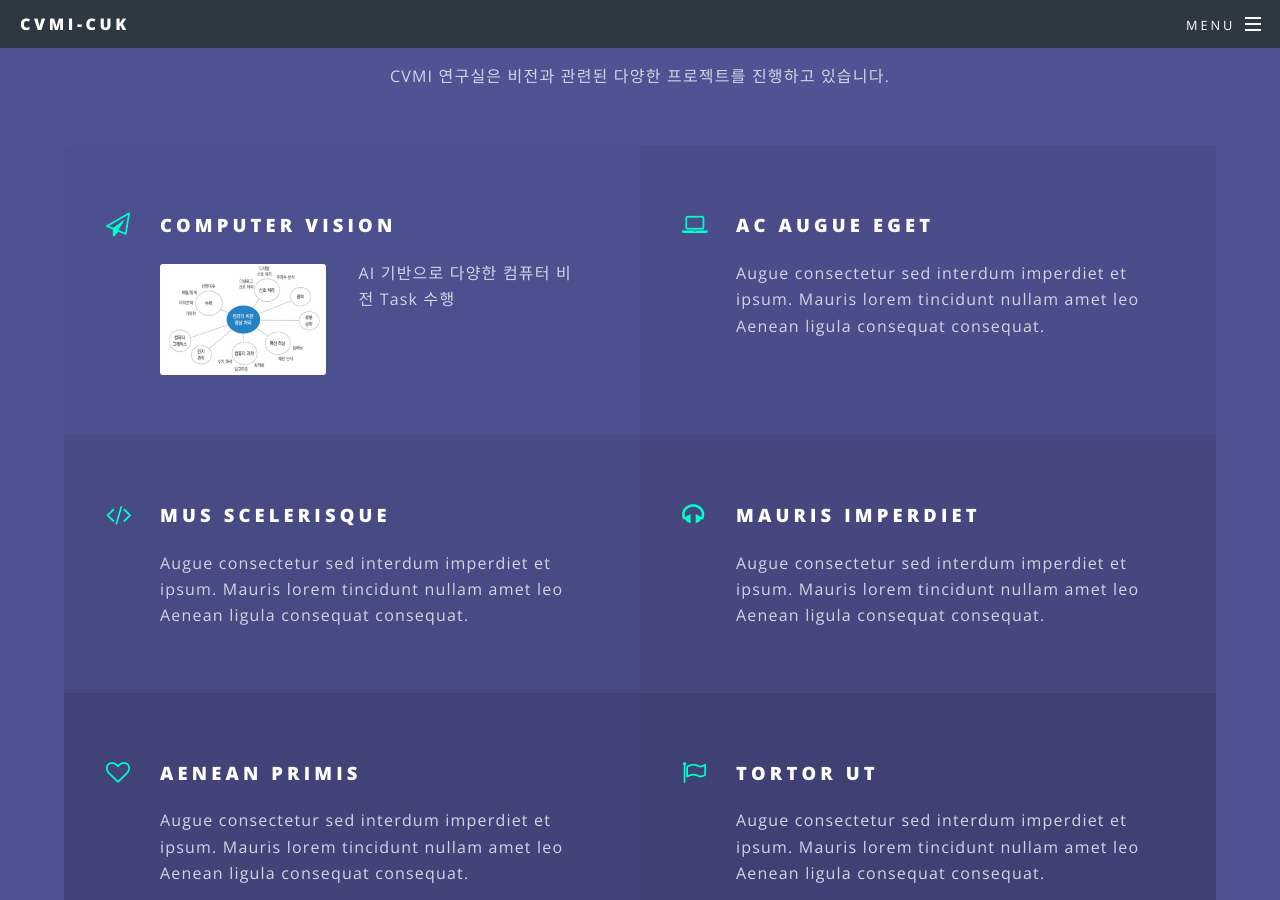
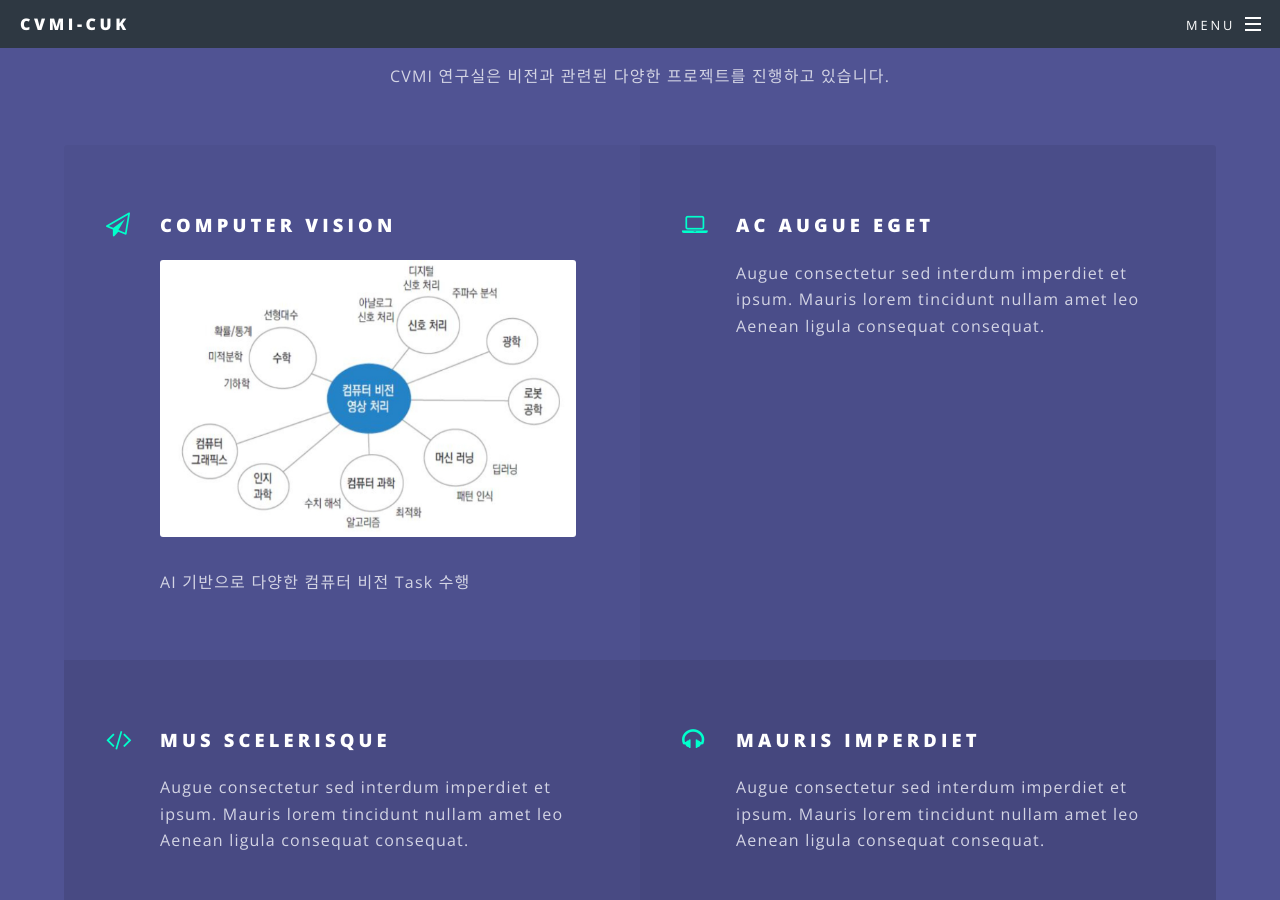
Before and after one commit to CVMILab-CUK/cvmilab-cuk.github.io, a Jekyll site: the page built from index.html, in a window 1280 px wide and 900 px high, scrolled down 2718 px. Built offline with Jekyll 4.4.1, drawn with Linux system fonts in a browser that asks for light colours.

Commit message:
update Project1

```diff
--- a/index.html
+++ b/index.html
@@ -63,7 +63,7 @@ layout: landing
 							<ul class="features">
 								<li class="icon fa-paper-plane-o">
 									<h3>Computer Vision</h3>
-									<p><span class="image left">
+									<p><span class="image fit">
 										<img src="images/main/project1.jpg" alt="" />
 									</span>AI 기반으로 다양한 컴퓨터 비전 Task 수행</p>
 								</li>
```
Also changed, not shown: 1 other file.
